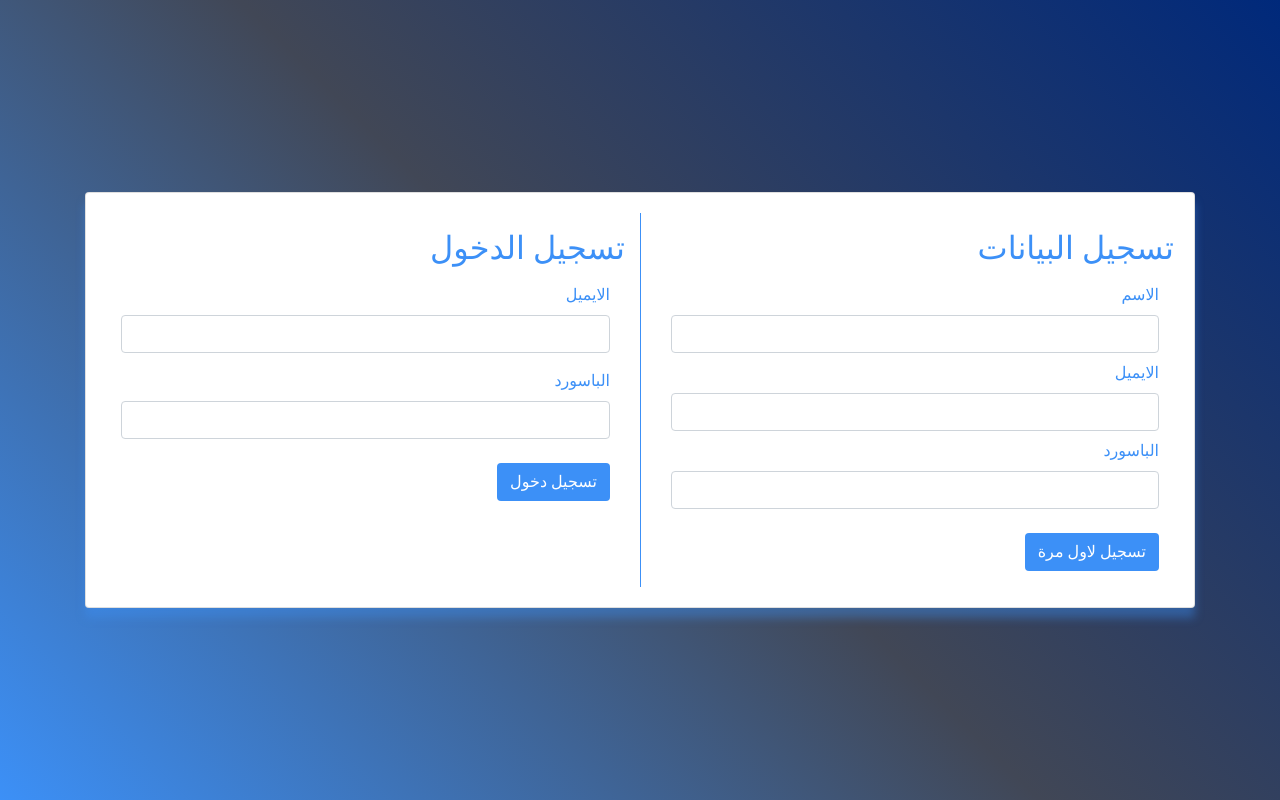
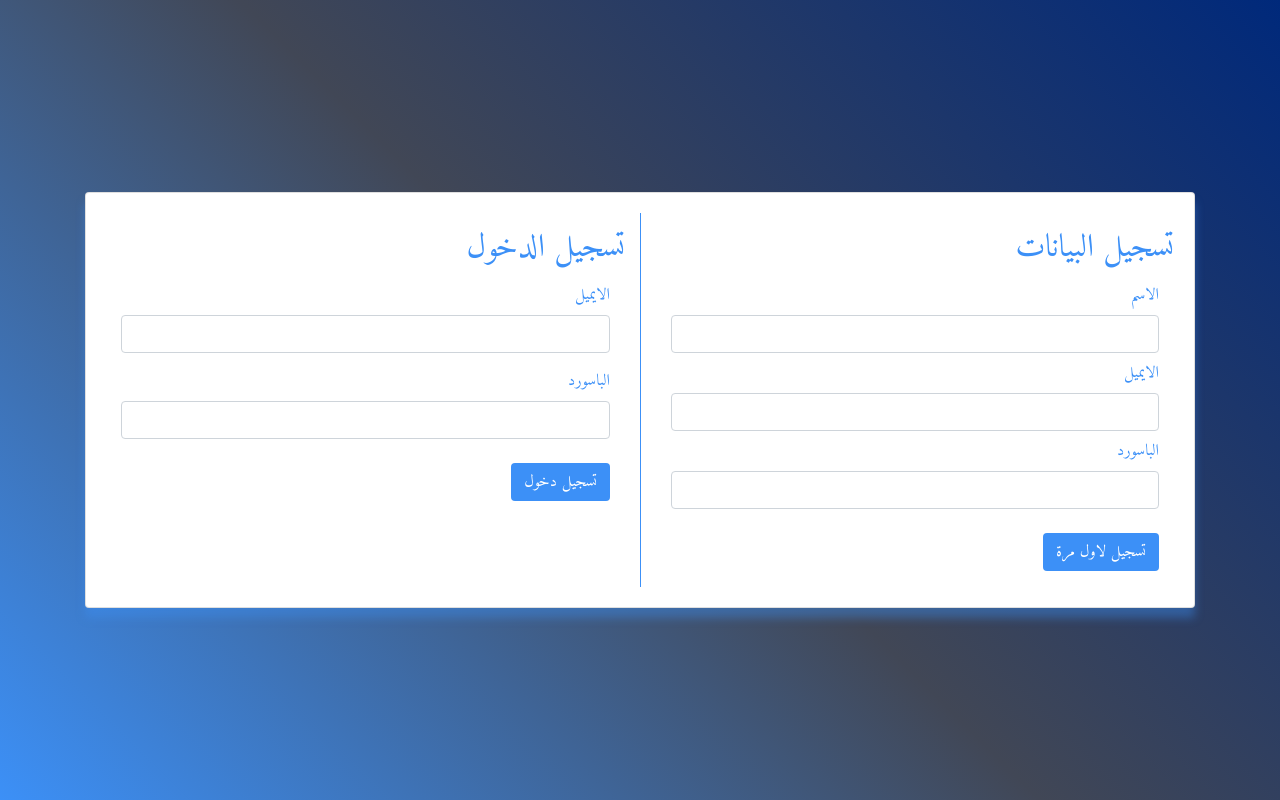
Before and after one commit to John1316/delany, a plain HTML site: page login.html in a window 1280 px wide. Drawn offline with Linux system fonts and the light colour scheme.

Commit message:
last commit

```diff
--- a/login.html
+++ b/login.html
@@ -5,7 +5,7 @@
             <meta name="viewport" content="width=device-width, initial-scale=1.0">
             <meta http-equiv="X-UA-Compatible" content="ie=edge">
             <meta name="Description" content="Enter your description here"/>
-            <link href="https://fonts.googleapis.com/css?family=Lato:100,300,400,700,900" rel="stylesheet">
+        <link href="https://fonts.googleapis.com/css2?family=Amiri&display=swap" rel="stylesheet">
             <link rel="stylesheet" href="css/bootstrap.min.css">
             <link rel="stylesheet" href="css/all.min.css">
             <link rel="stylesheet" href="css/style.css">
```
Also changed, not shown: lost-details.html (+1 -1 lines), lost.html (+1 -1 lines).
